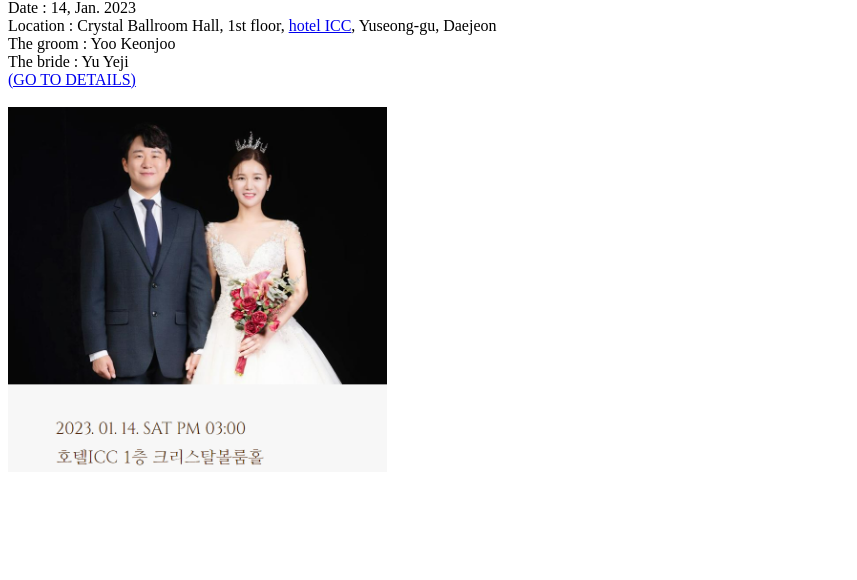
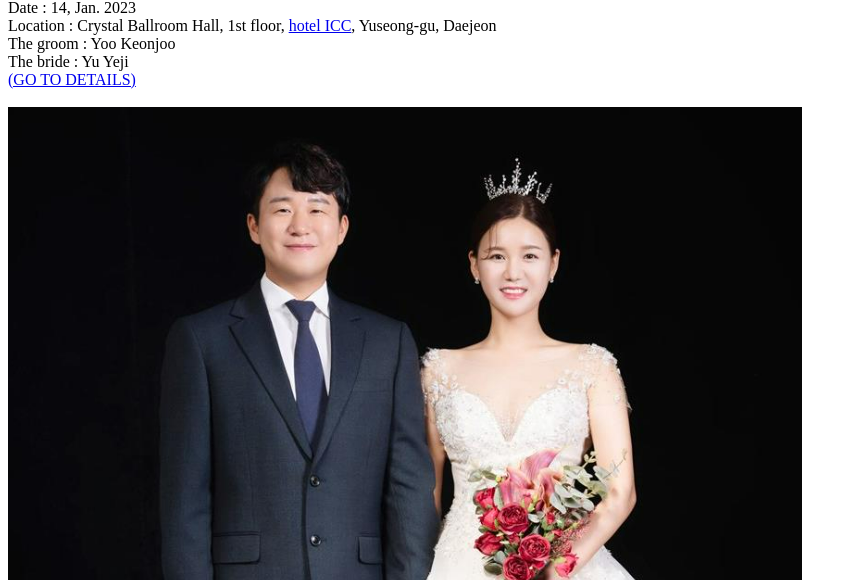
Before and after one commit to pucoach/web1, a plain HTML site: page invitation.html in a window 1280 px wide. Shown: the part 220-800 px from the top of the page, without its empty margins (0-857 px from the left). Drawn offline with Linux system fonts and the light colour scheme.

Commit message:
Add files via upload
img size increased

```diff
--- a/invitation.html
+++ b/invitation.html
@@ -19,7 +19,7 @@
   The groom : Yoo Keonjoo<br>
   The bride : Yu Yeji<br>
   <a href="http://www.barunsonmcard.com/m/KJ_YJ_" target="_blank" title="Wedding Inviation Details">(GO TO DETAILS)</a><br><br>
-    <img src=invitation.png width="30%"><br>
+    <img src=invitation.png><br>
     </p>
 </body>
 </html>
```
